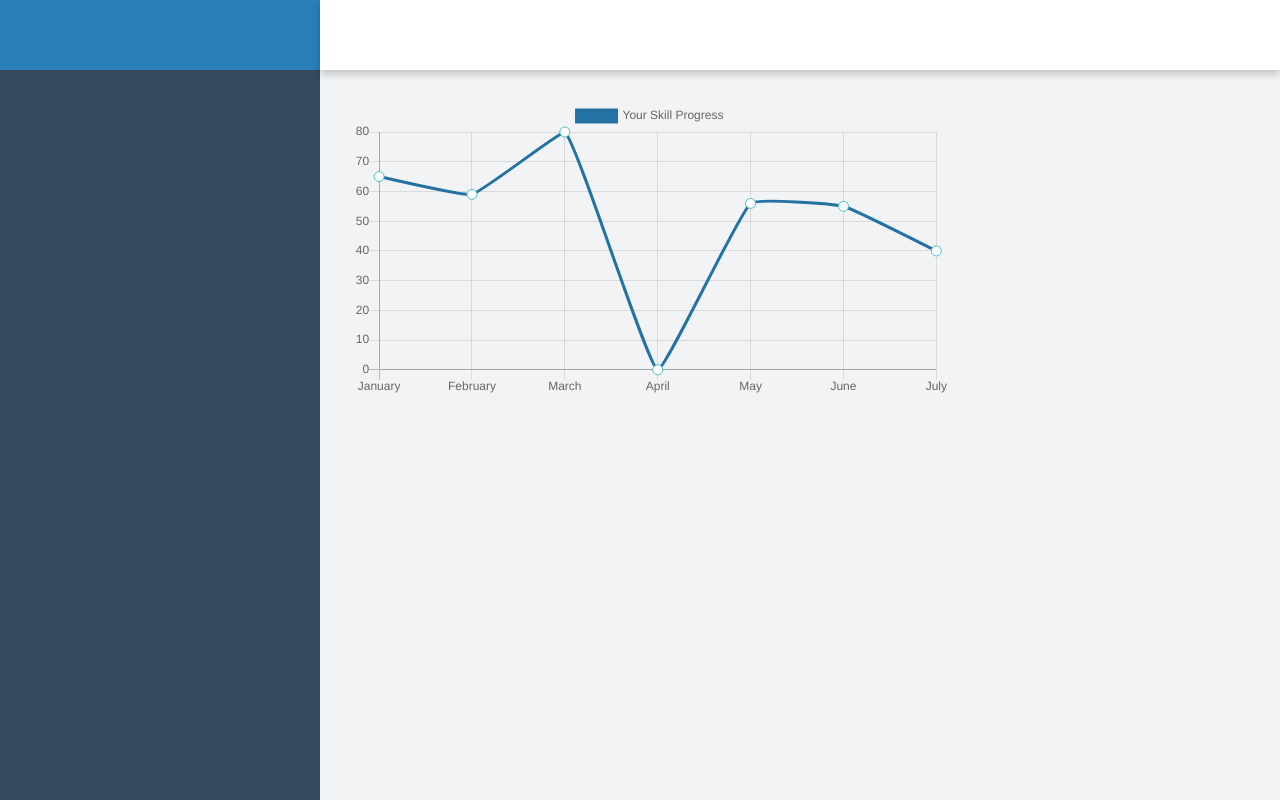
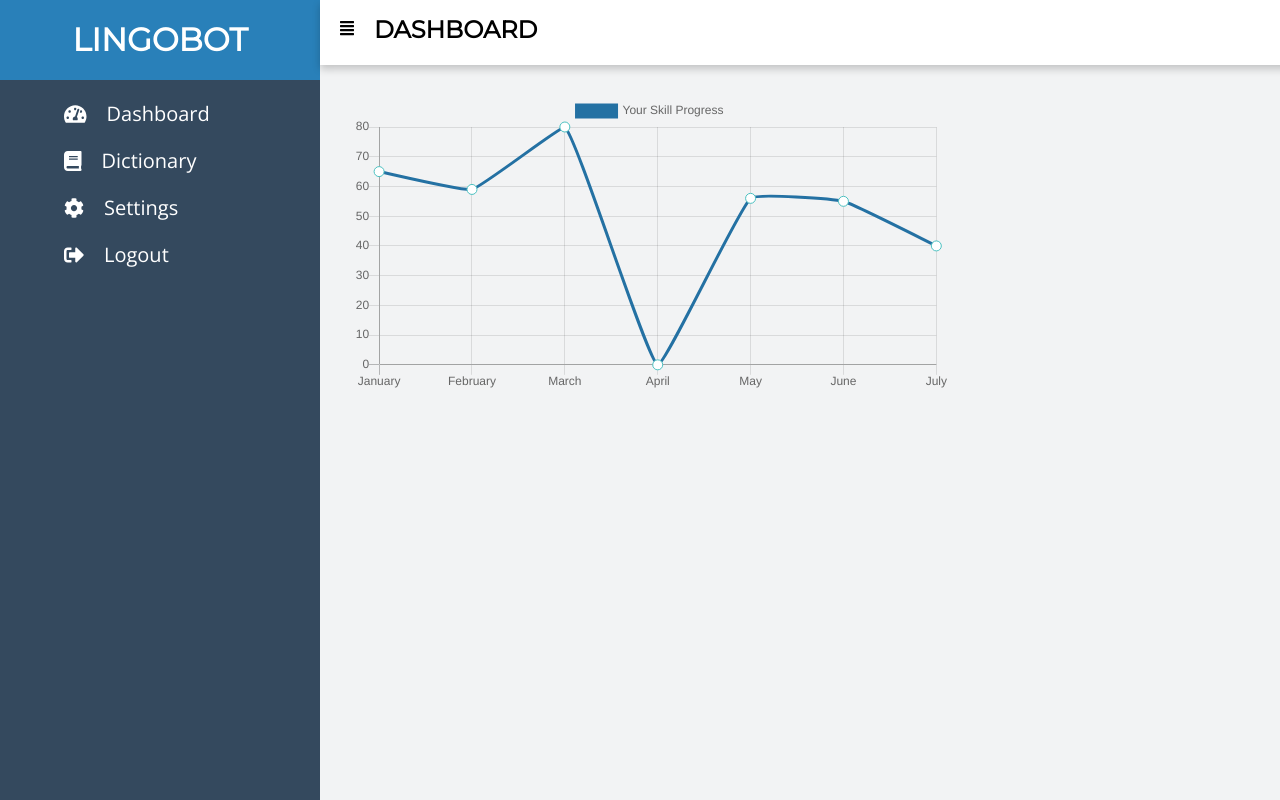
Before and after one commit to Korede-TA/lingo-bot, a website: page index.html in a window 1280 px wide. Drawn offline with nearby package versions, Linux system fonts and the light colour scheme.

Commit message:
DONE: navigation bar UI

```diff
--- a/index.html
+++ b/index.html
@@ -5,15 +5,39 @@
         <title>LingoBot</title>
         <link rel="stylesheet" href="style.css" />
         <link rel="icon" href="favicon.ico" type="image/x-icon" />
+
+        <!-- ___________________ JAVASCRIPT FRAMEWORKS TO USE ___________________________ -->
         <script src='https://cdnjs.cloudflare.com/ajax/libs/Chart.js/2.1.3/Chart.min.js'></script>
+        <script defer src="https://use.fontawesome.com/releases/v5.0.8/js/all.js"></script>
     </head>
+
+    <!-- _____________________ BODY OF THE WEBAPP ____________ -->
     <body>
         <div id="navbar">
+
+            <!-- ______ LOGO OF THE APP ____ -->
             <div id="logo">
+                <h1>LINGOBOT</h1>
+            </div>
+
+
+            <!-- ______ DASHBOARD NAVIGATION ____ -->
+            <div id="navbarlist">
+                <div class="navcontent"><i class="ipad fas fa-tachometer-alt"></i>Dashboard </div>
+                <div class="navcontent"><i class="ipad fas fa-book"></i>Dictionary </div>
+                <div class="navcontent"><i class="ipad fas fa-cog"></i>Settings </div>
+                <div class="navcontent"><i class="ipad fas fa-sign-out-alt"></i>Logout </div>
             </div>
         </div>
+
+        <!-- ______________ CONTENT _________ -->
         <div id="content">
-            <div id="A" class="card"></div>
+            <div id="A" class="card">
+                <i class="fas fa-align-justify ipad"></i>
+                <h2>DASHBOARD</h2>
+            </div>
+
+            <!-- _________ CONTENT OF OVERVIEW _______ -->
             <div id="B">
                 <div id="B1">
                     <canvas id="myChart"></canvas>
--- a/style.css
+++ b/style.css
@@ -1,5 +1,5 @@
 @import url('https://fonts.googleapis.com/css?family=Playfair+Display');
-
+@import url('https://fonts.googleapis.com/css?family=Montserrat|Open+Sans|Roboto');
 body{
     margin: 0;
     background: #F2F3F4;
@@ -16,7 +16,13 @@ body{
 h1{
     text-align: center;
     color: white;
-    font-family: 'Playfair Display', sans-serif;
+    font-family: 'Montserrat', sans-serif;
+    margin-top: 0px
+}
+
+h2{
+    margin-top: -5px;
+    font-family: 'Montserrat', sans-serif;
 }
 
 
@@ -38,10 +44,34 @@ h1{
 
 
 #logo{
-    height: 70px;
+    height: 60px;
     background: #2980B9;
+    color: white;
+    padding-top: 20px;
+
 }
 
+
+/* --------- NAVIGATION STYLING --------- */
+#navbarlist{
+    padding-left: 20%;
+}
+.navcontent{
+    margin-top: 20px;
+    font-family: 'Open Sans', sans-serif;
+    color: white;
+    font-size: 20px;
+}
+
+.ipad{
+    margin-right: 20px;
+}
+
+
+
+
+
+/* ---------- CONTENT STUFF ---------- */
 #content{
     position: absolute;
     width: 75%;
@@ -51,9 +81,13 @@ h1{
 
 #A{
     width: 100%;
-    height: 70px;
+    height: 45px;
     background: white;
+    display: flex;
+    padding-top: 20px;
+    padding-left: 20px;
 }
+
 
 #B1{
     padding: 30px;
```
Also changed, not shown: 1 other file.
